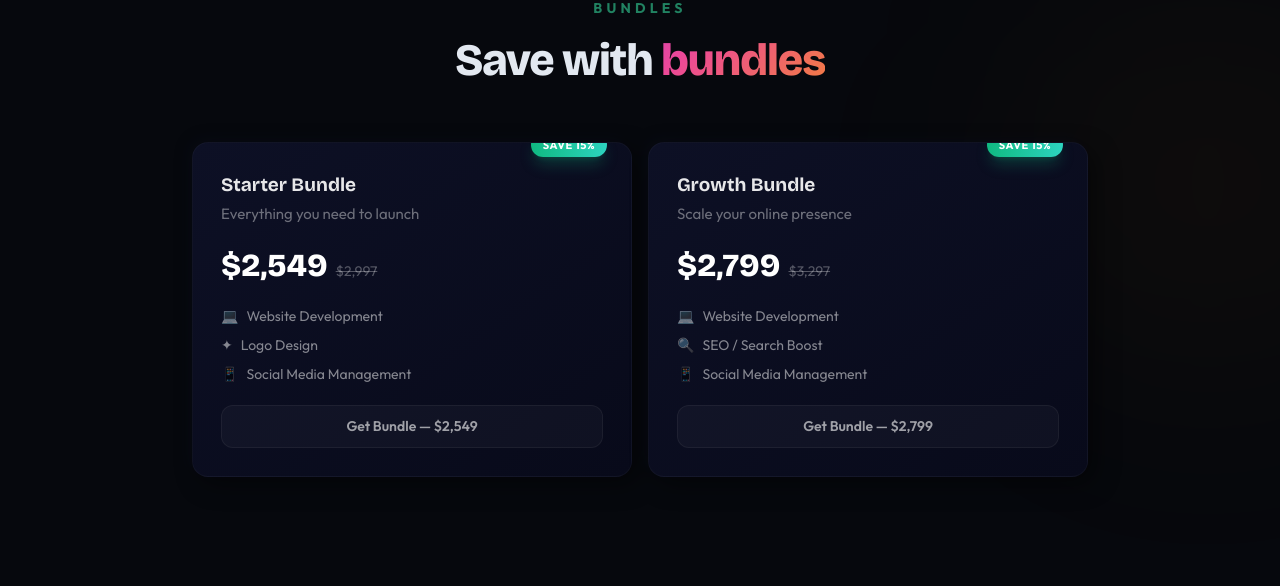
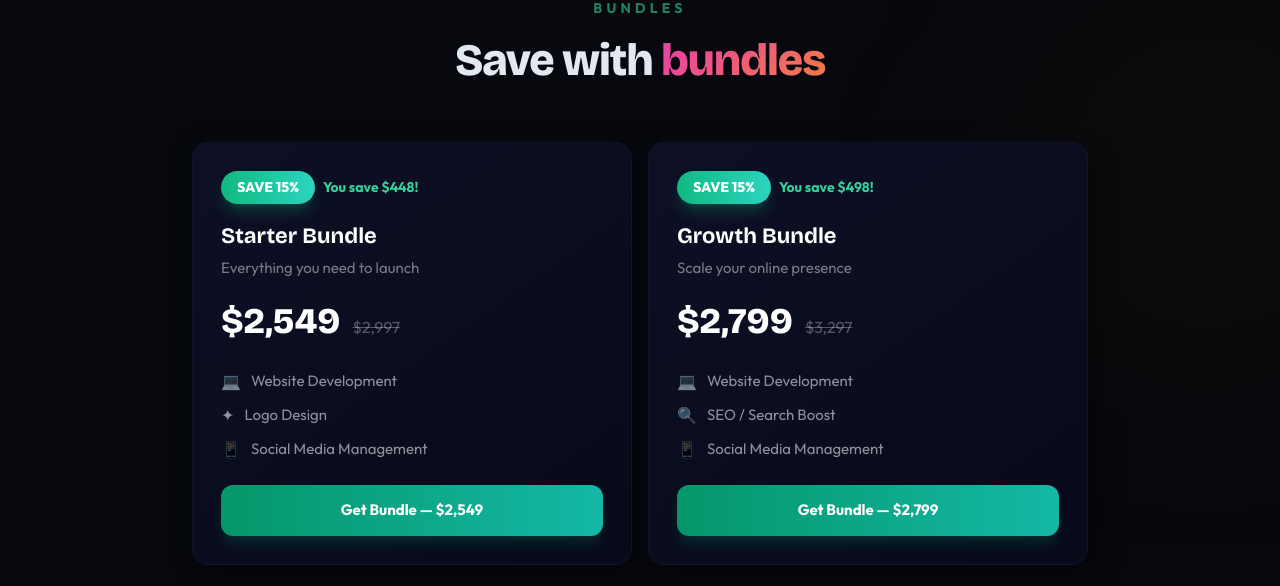
Before and after one commit to OlivesAdmin/raf-jojo-studio, a React (Vite) app: page / in a window 1280 px wide. Shown: the part 5280-5866 px from the top of the page. Built offline with nearby package versions, Linux system fonts and the light colour scheme.

Commit message:
Fix: make bundle savings much bigger and more visible

```diff
--- a/src/pages/HomePage.tsx
+++ b/src/pages/HomePage.tsx
@@ -267,15 +267,23 @@ export function HomePage() {
           <div className="grid grid-cols-1 sm:grid-cols-2 gap-3 sm:gap-4">
             {bundles.map(b=>(
               <div key={b.id} className="neu rounded-2xl p-5 sm:p-7 relative overflow-hidden">
-                <div className="absolute -top-2.5 right-4 sm:right-6 px-3 py-1 rounded-full bg-gradient-to-r from-emerald-500 to-teal-400 text-[11px] font-bold uppercase tracking-wider text-white shadow-lg shadow-emerald-500/25">Save {b.discount}%</div>
-                <h3 className="display text-[17px] sm:text-[19px] font-bold text-white/90 mb-1">{b.name}</h3>
-                <p className="text-[15px] text-white/40 mb-4">{b.tagline}</p>
-                <div className="flex items-baseline gap-2 mb-4">
-                  <span className="display text-[26px] sm:text-[32px] font-extrabold text-white">${b.price.toLocaleString()}</span>
-                  <span className="text-[14px] text-white/30 line-through">${b.original_price.toLocaleString()}</span>
+                {/* Big savings banner */}
+                <div className="flex items-center gap-2 mb-4">
+                  <span className="px-4 py-1.5 rounded-full bg-gradient-to-r from-emerald-500 to-teal-400 text-[14px] font-extrabold text-white shadow-lg shadow-emerald-500/25">
+                    SAVE {b.discount}%
+                  </span>
+                  <span className="text-[14px] text-emerald-400 font-bold">
+                    You save ${(b.original_price - b.price).toLocaleString()}!
+                  </span>
                 </div>
-                <ul className="space-y-2 mb-5">{b.services.map(slug=>{const sv=services.find(x=>x.slug===slug);return sv?<li key={slug} className="flex items-center gap-2 text-[14px] text-white/50"><span className="text-[14px]">{sv.icon}</span>{sv.name}</li>:null;})}</ul>
-                <button className="w-full py-2.5 text-[14px] font-semibold text-white/60 rounded-xl hover:text-white transition-all" style={{background:'rgba(255,255,255,0.03)',border:'1px solid rgba(255,255,255,0.05)'}}>Get Bundle — ${b.price.toLocaleString()}</button>
+                <h3 className="display text-[20px] sm:text-[22px] font-bold text-white mb-1">{b.name}</h3>
+                <p className="text-[15px] text-white/45 mb-4">{b.tagline}</p>
+                <div className="flex items-baseline gap-3 mb-5">
+                  <span className="display text-[32px] sm:text-[36px] font-extrabold text-white">${b.price.toLocaleString()}</span>
+                  <span className="text-[16px] text-white/30 line-through">${b.original_price.toLocaleString()}</span>
+                </div>
+                <ul className="space-y-2.5 mb-6">{b.services.map(slug=>{const sv=services.find(x=>x.slug===slug);return sv?<li key={slug} className="flex items-center gap-2.5 text-[15px] text-white/55"><span className="text-[16px]">{sv.icon}</span>{sv.name}</li>:null;})}</ul>
+                <button className="w-full py-3.5 text-[15px] font-bold text-white rounded-xl transition-all bg-gradient-to-r from-emerald-600 to-teal-500 hover:from-emerald-500 hover:to-teal-400 shadow-lg shadow-emerald-600/20">Get Bundle — ${b.price.toLocaleString()}</button>
               </div>
             ))}
           </div>
```
